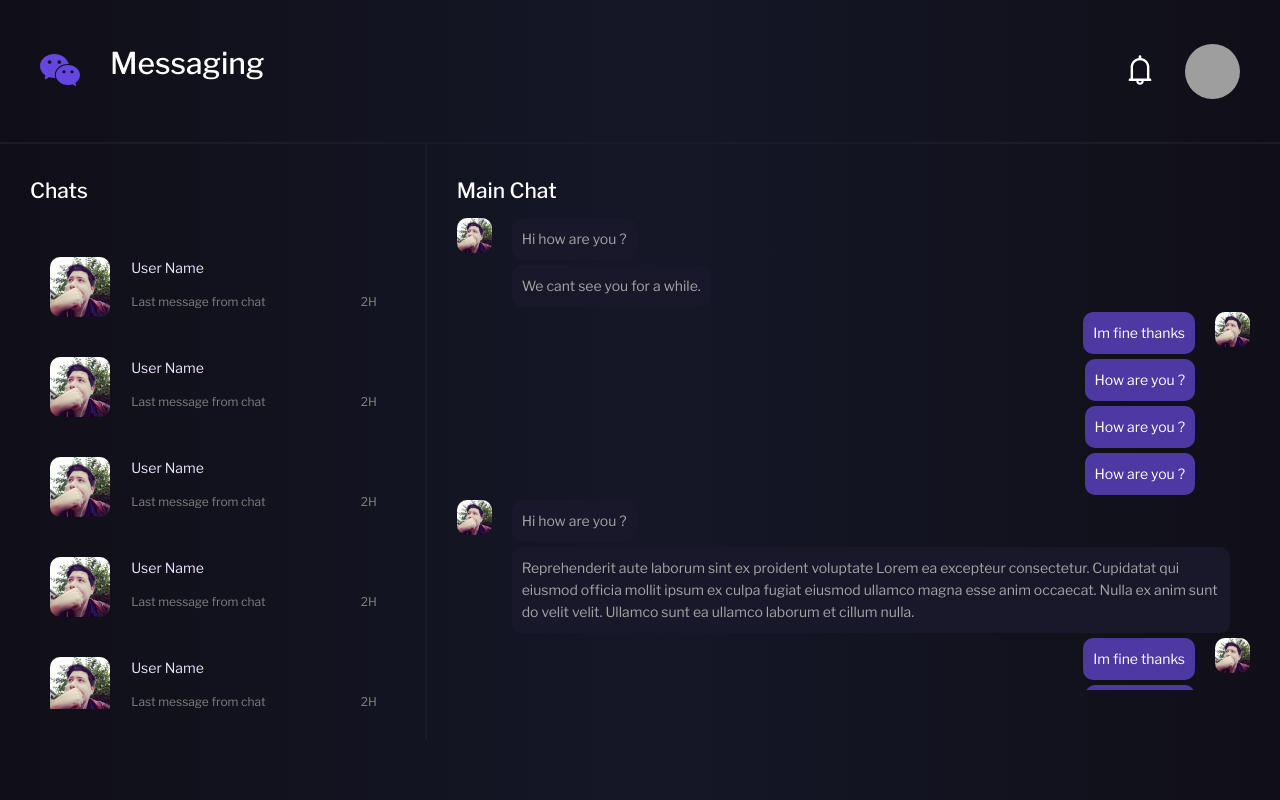
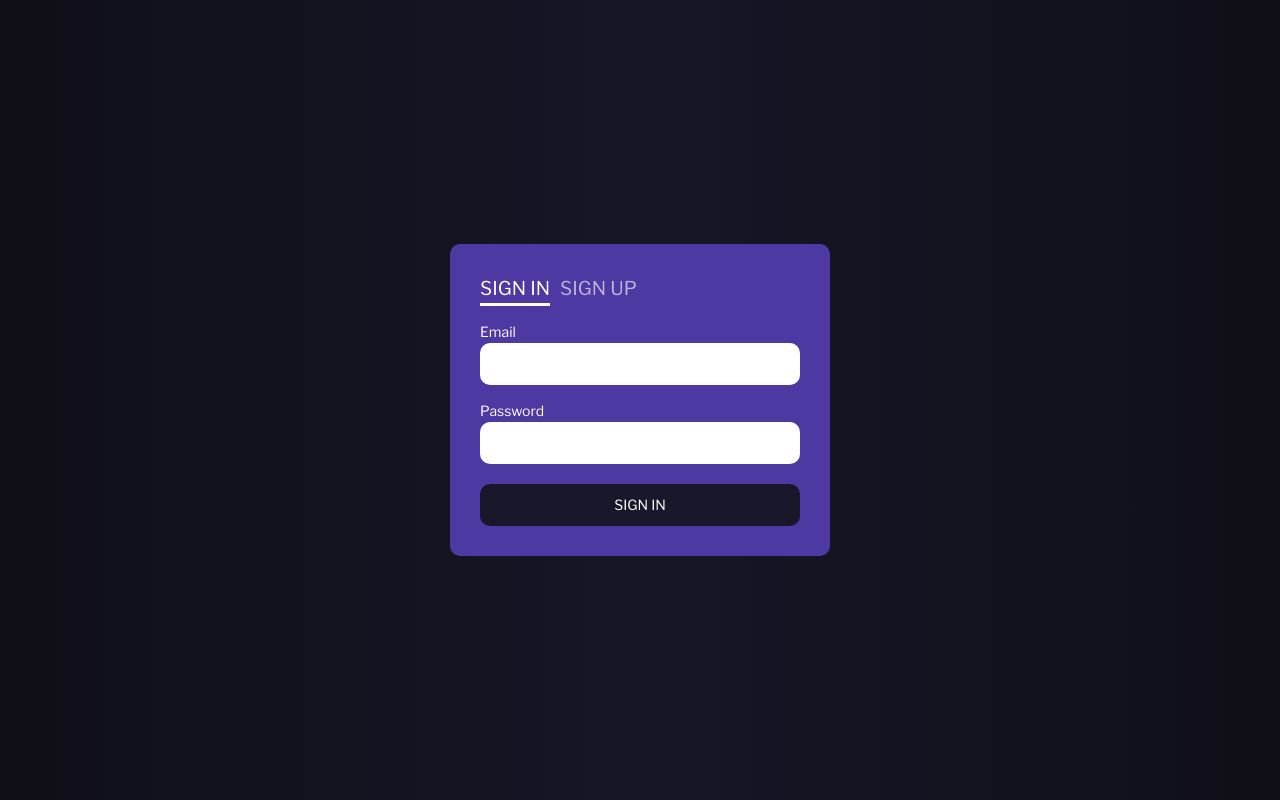
Before and after one commit to qel0s/react-chat, a React (Create React App) app: page /login in a window 1280 px wide. Built offline with nearby package versions, Linux system fonts and the light colour scheme; grey boxes are pictures that could not be loaded.

Commit message:
login and ipnut

```diff
--- a/package.json
+++ b/package.json
@@ -10,8 +10,10 @@
     "antd": "^4.16.6",
     "react": "^17.0.2",
     "react-dom": "^17.0.2",
+    "react-router-dom": "^5.2.1",
     "react-scripts": "4.0.3",
-    "web-vitals": "^1.1.2"
+    "web-vitals": "^1.1.2",
+    "yarn": "^1.22.11"
   },
   "scripts": {
     "start": "react-scripts start",
--- a/src/App.js
+++ b/src/App.js
@@ -1,9 +1,27 @@
+import { BrowserRouter as Router, Switch, Route,Link } from "react-router-dom";
 import Chat from "./pages/Chat";
+import Login from './pages/Login'
 
 function App() {
   return (
     <>
-      <Chat/>
+     <Router>
+        <Switch>
+
+          <Route path="/login">
+            <Login />
+          </Route>
+
+          <Route path="/chat">
+            <Chat />
+          </Route>
+
+          <Route path="/">
+            <Chat />
+          </Route>
+
+        </Switch>
+    </Router>
     </>
   );
 }
--- a/src/components/MainChat.js
+++ b/src/components/MainChat.js
@@ -1,11 +1,19 @@
-import React from 'react'
+import React, {useRef, useEffect} from 'react'
 
 import userImg from '../assets/img/user.jpg'
 
 const MainChat = () => {
+    let chatInput = useRef()
+
+    useEffect(() => {
+        chatInput.current.focus();
+    }, [])
+
     return (
         <div className="main-chat">
 
+
+                <div className="chat-area">
 
                         <div className="chat-item chat-item-interlocutor">
                         <div>
@@ -36,17 +44,20 @@ const MainChat = () => {
                         </div>
                         <div>
                             <div className="message-box message-box-interlocutor"> Hi how are you ? </div>
+                            <div className="message-box message-box-interlocutor">😀 😃 😄 😁 😆 😅 😂 🤣</div>
                             <div className="message-box message-box-interlocutor"> Reprehenderit aute laborum sint ex proident voluptate Lorem ea excepteur consectetur. Cupidatat qui eiusmod officia mollit ipsum ex culpa fugiat eiusmod ullamco magna esse anim occaecat. Nulla ex anim sunt do velit velit. Ullamco sunt ea ullamco laborum et cillum nulla.  </div>
                         </div>
                     </div>
 
                     <div className="chat-item chat-item-me">
                         <div className="chat-item-me-box">
-                    <div className="message-box message-box-me"> Im fine thanks</div>
+                            <div className="message-box message-box-me"> Im fine thanks 🎉 🥳</div>
                             <div className="message-box message-box-me"> How are you ? </div>
                             <div className="message-box message-box-me"> Mollit incididunt ex ut aliqua amet nisi velit aliquip irure fugiat sit sit duis nulla. Magna ex cillum laboris aliquip ipsum laboris magna incididunt ex. Aliqua adipisicing magna veniam laborum laborum sunt fugiat eiusmod officia sunt eiusmod aliquip. Fugiat ex laboris anim labore quis nostrud eu irure laborum sit eiusmod laboris nostrud velit. Aliquip occaecat eu dolor ex deserunt sit mollit reprehenderit deserunt do cillum do irure duis. are you ? </div>
                             <div className="message-box message-box-me"> How are you ? </div>
-                    <div className="message-box message-box-me"> asdasd </div>
+                            <div className="message-box message-box-me"> asdasd 😊 </div>
+                            <div className="message-box message-box-me">😇</div>
+
                         </div>
 
                         <div>
@@ -54,9 +65,19 @@ const MainChat = () => {
                         </div>
                     </div>
 
+                </div>
 
+                <div className="chat-input">
+                    <input ref={chatInput} type="text" className="main-chat-input"></input>
+                    <div className="chat-input-buttons">
+                        <svg xmlns="http://www.w3.org/2000/svg" width="25" height="25" fill="#20182b" className="cursor-pointer poi bi bi-arrow-return-left" viewBox="0 0 16 16">
+                            <path fill-rule="evenodd" d="M14.5 1.5a.5.5 0 0 1 .5.5v4.8a2.5 2.5 0 0 1-2.5 2.5H2.707l3.347 3.346a.5.5 0 0 1-.708.708l-4.2-4.2a.5.5 0 0 1 0-.708l4-4a.5.5 0 1 1 .708.708L2.707 8.3H12.5A1.5 1.5 0 0 0 14 6.8V2a.5.5 0 0 1 .5-.5z"/>
+                        </svg>
+                    </div>
+                </div>
 
         </div>
+
     )
 }
 
--- a/src/index.css
+++ b/src/index.css
@@ -4,8 +4,9 @@
 *{
     padding: 0;
     margin: 0;
-    font-family: 'Libre Franklin', sans-serif;
+    font-family: 'Libre Franklin', sans-serif !important;
 }
+
 .navbar{
     color: white;
     background: rgb(16,15,24);
@@ -139,26 +140,26 @@
     padding-right: 25px;
 }
 
-.main-chat{
+.chat-area{
     overflow: auto;
     overflow-x: hidden;
     max-height: 59vh;
 }
 
-.main-chat::-webkit-scrollbar {
+.chat-area::-webkit-scrollbar {
     width: 10px;
 }
 
-.main-chat::-webkit-scrollbar-track {
+.chat-area::-webkit-scrollbar-track {
     background: transparent;
 }
 
-.main-chat::-webkit-scrollbar-thumb {
+.chat-area::-webkit-scrollbar-thumb {
     background: #2d3a5f2c;
     border-radius: 10px;
 }
 
-.main-chat::-webkit-scrollbar-thumb:hover {
+.chat-area::-webkit-scrollbar-thumb:hover {
     background: #43568a;
 }
 
@@ -200,3 +201,119 @@
 .message-box-interlocutor{
     color: rgb(165, 165, 165);
 }
+
+.login-screen{
+    height: 100vh;
+    color: white;
+    background: linear-gradient(90deg, rgba(16,15,24,1) 0%, rgba(21,23,39,1) 51%, rgba(16,15,24,1) 100%);
+    display: flex;
+    align-items: center;
+    justify-content: center;
+}
+
+.login-container{
+    background-color: #4e38a1;
+    border-radius: 10px;
+    padding: 30px;
+}
+
+.input-login{
+    font-weight: 600;
+    color: #4e38a1;
+    padding: 10px;
+    border-radius: 10px;
+    border: none;
+    outline: none;
+    width: 25vw;
+}
+
+.input-title{
+    margin-top: 15px;
+}
+
+.login-option-container{
+    display: flex;
+}
+
+.login-option{
+    color: rgba(255, 255, 255, 0.63);
+    font-size: 19px;
+    margin-right: 10px;
+    cursor: pointer;
+}
+
+.login-option-active{
+    color: white;
+    border-bottom: 3px solid white;
+}
+
+.login-button{
+    border: none;
+    background-color: #19182b;
+    border-radius: 10px;
+    padding: 10px;
+    margin-top: 20px;
+    width: 25vw;
+    cursor: pointer;
+}
+
+.login-button:hover{
+    background-color: #282746;
+}
+
+.chat-input{
+    margin-top: 40px;
+    position:relative;
+}
+
+.main-chat-input{
+    border: none;
+    outline:none;
+    padding: 10px;
+    background-color: white;
+    width: 100%;
+    color: black;
+    border-radius: 10px;
+}
+
+.cursor-pointer{
+    cursor: pointer !important;
+}
+
+.chat-input-buttons{
+    position: absolute;
+    top: 10px;
+    right: 10px;
+}
+
+
+@media only screen and (max-width: 992px) {
+    .nav-pp-container {
+        margin-left: 20px;
+    }
+
+    .login-button{
+        width: 50vw;
+    }
+
+    .input-login{
+        width: 50vw;
+    }
+
+    .chat-main-container {
+        background: linear-gradient(90deg, rgba(16,15,24,1) 0%, rgba(21,23,39,1) 51%, rgba(16,15,24,1) 100%);
+    }
+    .chat-main-container{
+        padding: 10px;
+    }
+}
+
+@media only screen and (max-width: 576px) {
+    .login-button{
+        width: 75vw;
+    }
+
+    .input-login{
+        width: 75vw;
+    }
+}
--- a/src/pages/Chat.js
+++ b/src/pages/Chat.js
@@ -30,7 +30,7 @@ const Chat = () => {
 
             <div className="container">
                 <Row>
-                    <Col span={8}>
+                    <Col lg={8} sm={24}>
                         <div className="chat-list-container">
                            <div className="chat-list-header">
                               <h2>Chats</h2>
@@ -174,12 +174,11 @@ const Chat = () => {
                                 </Row>
                             </div>
 
-
-
                            </div>
                         </div>
+
                     </Col>
-                    <Col span={16}>
+                    <Col lg={16} sm={24}>
                         <div className="chat-main-container">
                         <h2>Main Chat</h2>
                         <MainChat/>
--- a/src/pages/Login.js
+++ b/src/pages/Login.js
@@ -1,9 +1,63 @@
-import React from 'react'
+import React ,{useState} from 'react'
+import { Input } from 'antd';
+import { UserOutlined } from '@ant-design/icons';
 
 const Login = () => {
+
+    let [signIn, setSignIn] = useState(true);
+
     return (
-        <div>
+        <div className="login-screen">
+            <div className="login-container">
+                <div className="login-option-container">
+                    <div className={signIn ? "login-option login-option-active" : "login-option"}
+                        onClick={()=>{setSignIn(true)}}
+                    >SIGN IN</div>
+                    <div className={signIn ? "login-option" : "login-option login-option-active"}
+                         onClick={()=>{setSignIn(false)}}
+                    >SIGN UP</div>
+                </div>
+               {signIn ?
 
+
+            <div>
+                <div>
+                    <div className="input-title">Email</div>
+                    <input type="email" className="input-login input-mail"></input>
+                </div>
+                <div>
+                    <div className="input-title">Password</div>
+                    <input type="password" className="input-login input-password"></input>
+                </div>
+                <div>
+                    <button className="login-button">SIGN IN</button>
+                </div>
+            </div>
+
+            :
+
+            <div>
+                <div>
+                    <div className="input-title">Name</div>
+                    <input type="text" className="input-login input-name"></input>
+                </div>
+                <div>
+                    <div className="input-title">Email</div>
+                    <input type="email" className="input-login input-mail"></input>
+                </div>
+                <div>
+                    <div className="input-title">Password</div>
+                    <input type="password" className="input-login input-password"></input>
+                </div>
+                <div>
+                    <button className="login-button">SIGN UP</button>
+                </div>
+            </div>
+
+
+
+        }
+            </div>
         </div>
     )
 }
```
Also changed, not shown: 2 other files (tests, documents, lock files or other folders). Lines whose indentation alone changed are shown as unchanged.
